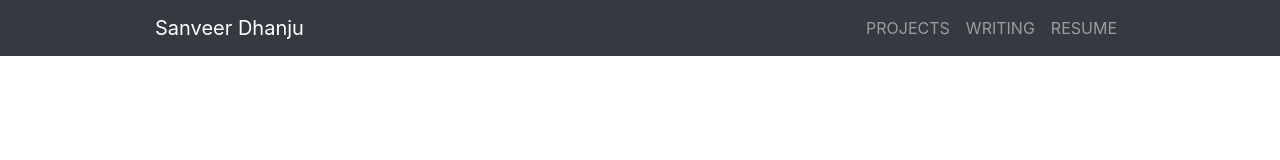
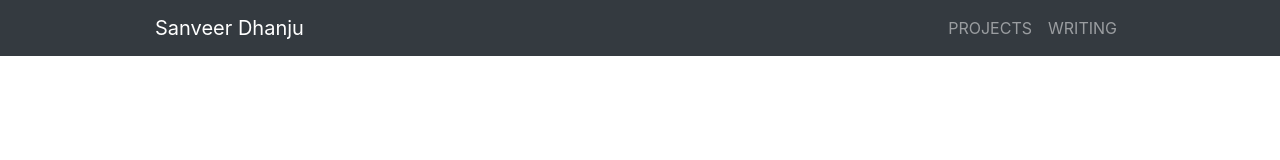
Before and after one commit to SanveerD/my-site, a plain HTML site: page index.html in a window 1280 px wide. Shown: the top 160 px of the page. Drawn offline with Linux system fonts and the light colour scheme.

Commit message:
Update index.html

```diff
--- a/index.html
+++ b/index.html
@@ -32,9 +32,6 @@
                         </li>
                         <li class="nav-item">
                             <a class="nav-link" href="writing.html">WRITING</a>
-                        </li>
-                        <li class="nav-item">
-                            <a class="nav-link" href="assets\SD-Resume.pdf">RESUME</a>
                         </li>
                     </ul>
                 </div>
```
